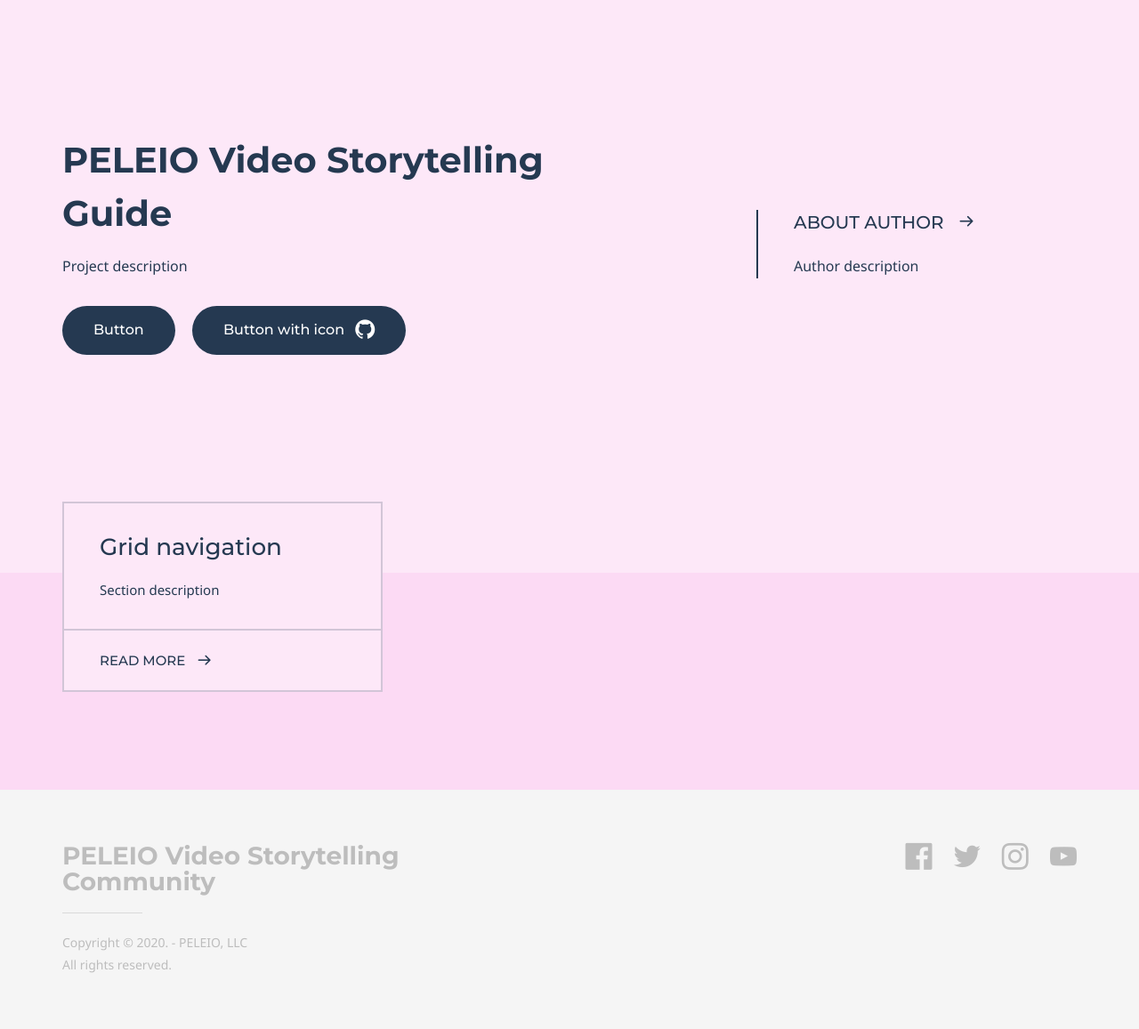
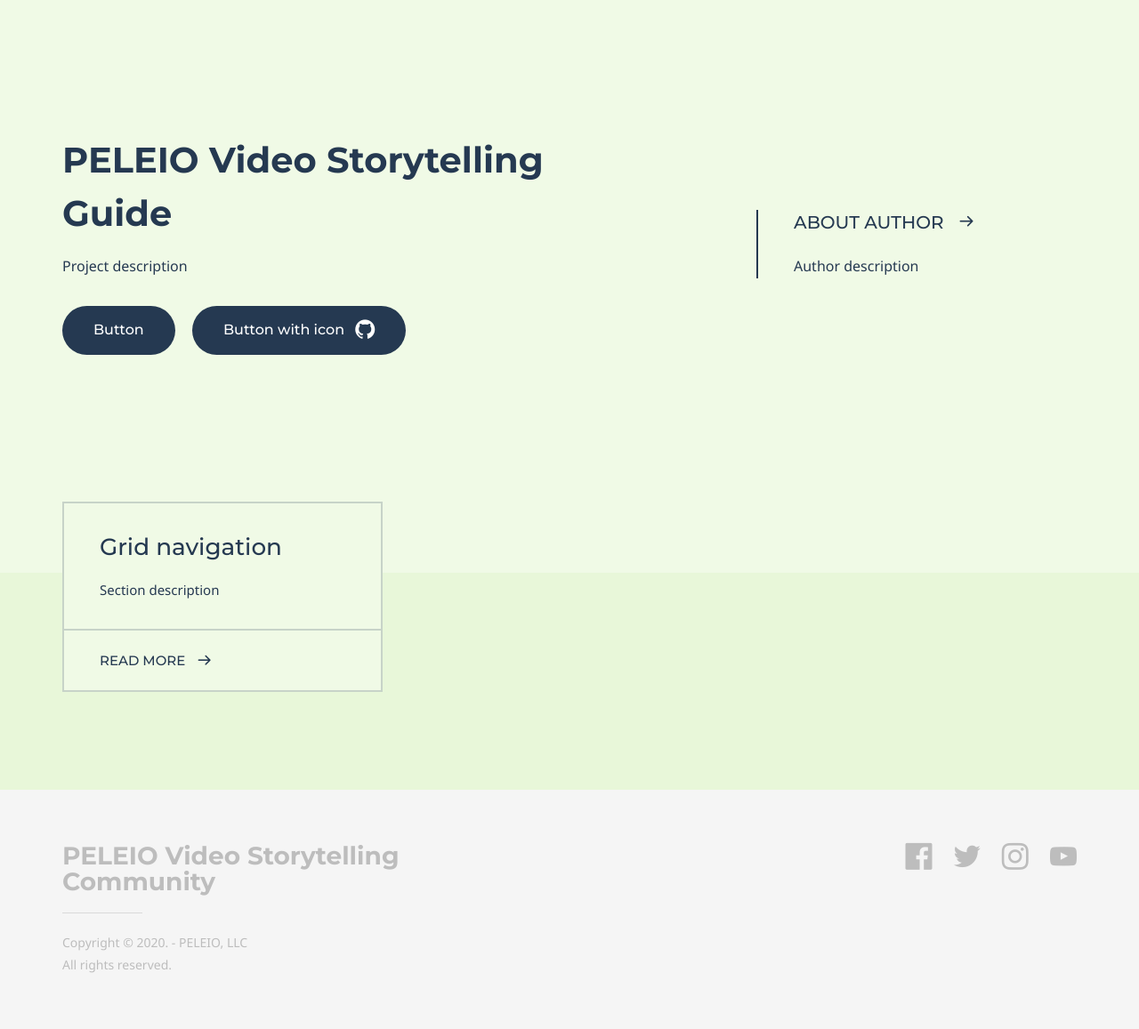
Before and after one commit to PELEIO/videostorytelling.guide, a Jekyll site: the page built from index.md, in a window 1280 px wide. Shown: the whole page at 89% size. Built offline with Jekyll 4.4.1, drawn with Linux system fonts in a browser that asks for light colours; some web fonts are replaced.

Commit message:
Update _config.yml

```diff
--- a/_config.yml
+++ b/_config.yml
@@ -1,10 +1,10 @@
 # Theme settings
 doks:
-    color_theme: purple # Available themes: blue (default), green, purple, red and yellow
+    color_theme: green # Available themes: blue (default), green, purple, red and yellow
     header:
         logo:
             text: PELEIO Video Storytelling Guide
-            image:
+            image: https://camo.githubusercontent.com/efdcf5787f38c7bf6402db59f8792511634857e5/68747470733a2f2f69322e77702e636f6d2f7777772e70656c652e696f2f77702d636f6e74656e742f75706c6f6164732f323032302f30362f4c4f474f5f4a756e652d33442e706e67
         nav:
             - item_name: About
               item_url: 'README.md'
```
